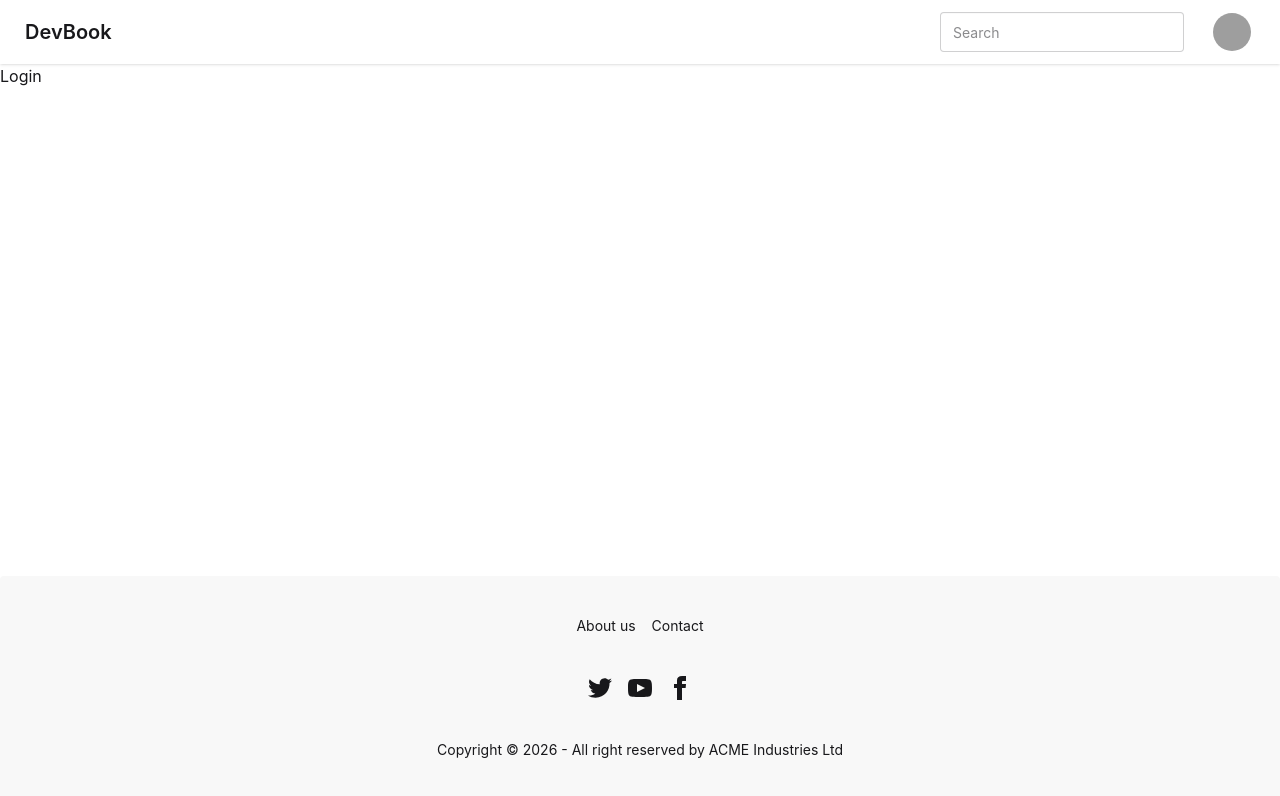
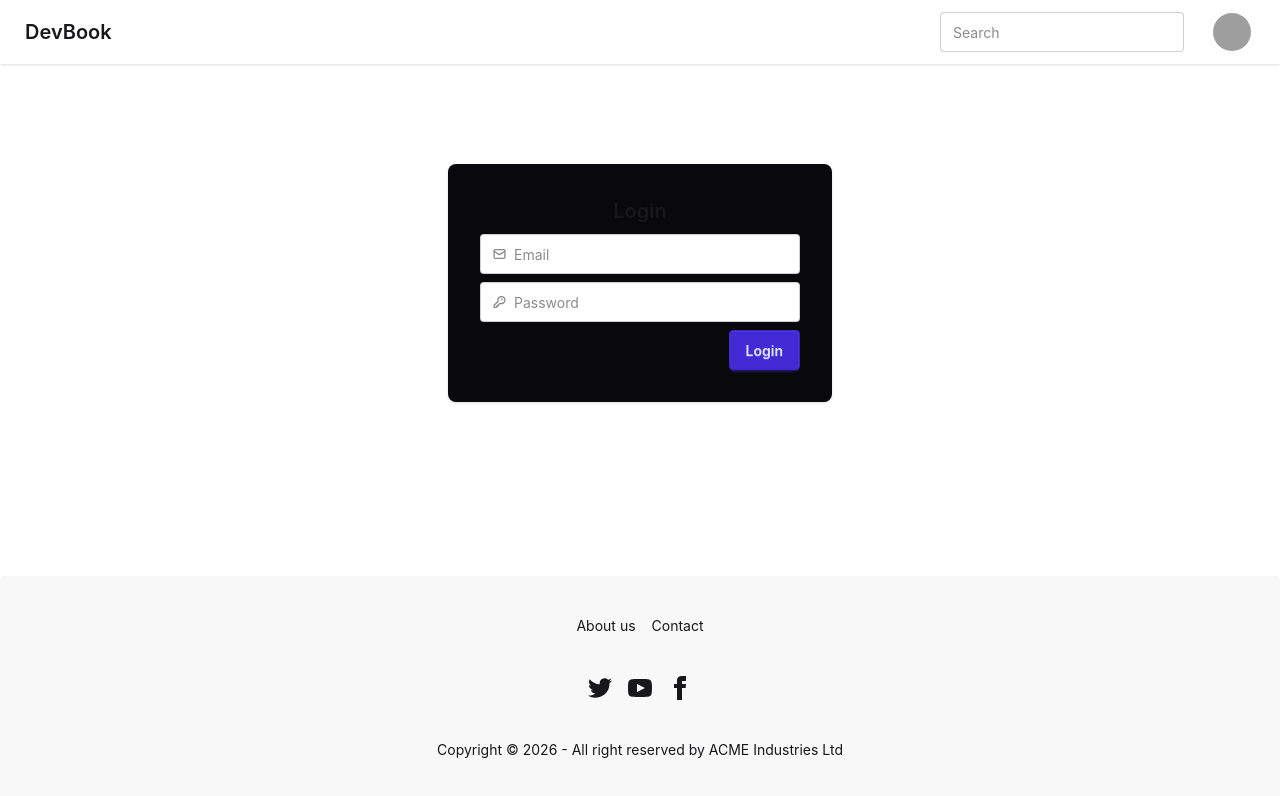
Before and after one commit to vanshajjyadava/devBook-UI, a React (Vite) app: page /login in a window 1280 px wide. Shown: the top 796 px of the page. Built offline with nearby package versions, Linux system fonts and the light colour scheme; grey boxes are pictures that could not be loaded.

Commit message:
add Login component and install axios and cors dependencies

```diff
--- a/package.json
+++ b/package.json
@@ -11,6 +11,8 @@
   },
   "dependencies": {
     "@tailwindcss/vite": "^4.3.0",
+    "axios": "^1.18.1",
+    "cors": "^2.8.6",
     "react": "^19.2.6",
     "react-dom": "^19.2.6",
     "react-router": "^7.18.0",
--- a/src/components/Login.jsx
+++ b/src/components/Login.jsx
@@ -1,7 +1,93 @@
+import { useState } from "react";
+import axios from "axios";
+
 const Login = () => {
+  const [emailId, setEmailId] = useState("");
+  const [password, setPassword] = useState("");
+
+  const handleLogin = async () => {
+    // api call to login
+    try {
+      const response = await axios.post("http://localhost:7777/login", {
+        emailId,
+        password,
+      });
+      console.log(response.data);
+    } catch (err) {
+      console.error(err);
+    }
+  };
+
   return (
-    <div>
-      <h1>Login</h1>
+    <div className="flex justify-center align-center p-25">
+      <div className="card w-96 bg-neutral card-lg shadow-sm">
+        <div className="card-body">
+          <h2 className="card-title justify-center ">Login</h2>
+          <label className="input validator">
+            <svg
+              className="h-[1em] opacity-50"
+              xmlns="http://www.w3.org/2000/svg"
+              viewBox="0 0 24 24">
+              <g
+                strokeLinejoin="round"
+                strokeLinecap="round"
+                strokeWidth="2.5"
+                fill="none"
+                stroke="currentColor">
+                <rect width="20" height="16" x="2" y="4" rx="2"></rect>
+                <path d="m22 7-8.97 5.7a1.94 1.94 0 0 1-2.06 0L2 7"></path>
+              </g>
+            </svg>
+            <input
+              type="email"
+              value={emailId}
+              onChange={(e) => setEmailId(e.target.value)}
+              placeholder="Email"
+              required
+            />
+          </label>
+          <div className="validator-hint hidden">Enter valid email address</div>
+          <label className="input validator">
+            <svg
+              className="h-[1em] opacity-50"
+              xmlns="http://www.w3.org/2000/svg"
+              viewBox="0 0 24 24">
+              <g
+                strokeLinejoin="round"
+                strokeLinecap="round"
+                strokeWidth="2.5"
+                fill="none"
+                stroke="currentColor">
+                <path d="M2.586 17.414A2 2 0 0 0 2 18.828V21a1 1 0 0 0 1 1h3a1 1 0 0 0 1-1v-1a1 1 0 0 1 1-1h1a1 1 0 0 0 1-1v-1a1 1 0 0 1 1-1h.172a2 2 0 0 0 1.414-.586l.814-.814a6.5 6.5 0 1 0-4-4z"></path>
+                <circle cx="16.5" cy="7.5" r=".5" fill="currentColor"></circle>
+              </g>
+            </svg>
+            <input
+              type="password"
+              value={password}
+              onChange={(e) => setPassword(e.target.value)}
+              required
+              placeholder="Password"
+              minLength="8"
+              pattern="(?=.*\d)(?=.*[a-z])(?=.*[A-Z]).{8,}"
+              title="Must be more than 8 characters, including number, lowercase letter, uppercase letter"
+            />
+          </label>
+          <p className="validator-hint hidden">
+            Must be more than 8 characters, including
+            <br />
+            At least one number <br />
+            At least one lowercase letter <br />
+            At least one uppercase letter
+          </p>
+
+          <div className="justify-end card-actions">
+            <button className="btn btn-primary" onClick={handleLogin}>
+              Login
+            </button>
+          </div>
+        </div>
+      </div>
     </div>
   );
 };
```
Also changed, not shown: 1 other file (tests, documents, lock files or other folders).
